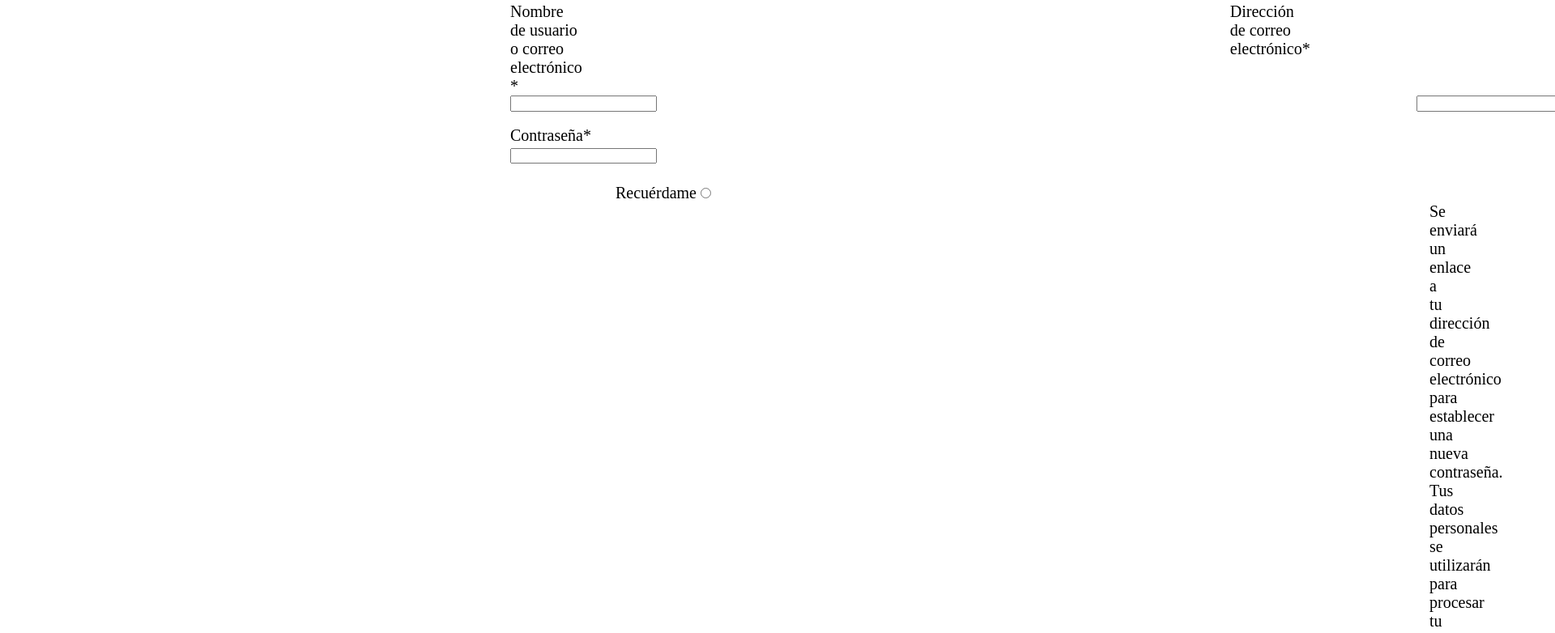
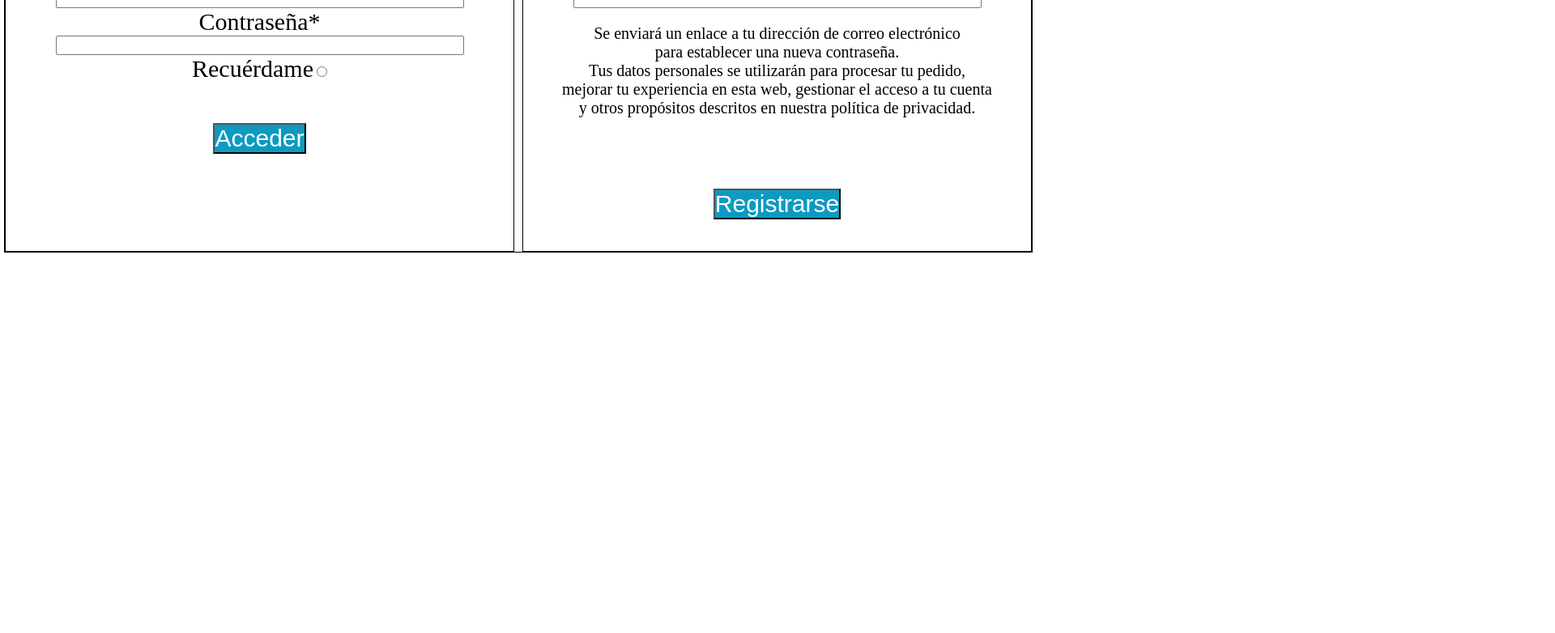
Before and after one commit to SolangeLobo/PreEntrega2_DesarrolloWeb_SolangeLobo, a plain HTML site: page DesarrolloWeb/pages/crearCuenta.html in a window 1280 px wide. Shown: the part 373-1155 px from the top of the page at 81% size, 1920 px wide, since content can reach past the window. After the commit the page ends 800 px from the top, so only its background shows below. Drawn offline with Linux system fonts and the light colour scheme.

Commit message:
grid implementation

```diff
--- a/DesarrolloWeb/css/crearCuentaStyle.css
+++ b/DesarrolloWeb/css/crearCuentaStyle.css
@@ -29,7 +29,23 @@ header nav h1
     font-size: 75px;
 }
 
-main form h1
+.main
+{
+    border:  1px solid black;
+    margin: 5px;
+    display: grid;
+    grid-template-columns: repeat(2,1fr);
+    grid-template-rows: repeat(1, 400px);
+    gap: 10px;
+}
+
+.Area
+{
+    text-align: center;
+    border:  1px solid black;
+}
+
+main h1
 {
     color: rgb(12, 154, 193);
     font-size: 45px;
@@ -37,7 +53,7 @@ main form h1
     padding: 25px;
 }
 
-main form h2
+main h2
 {
     color: rgb(12, 154, 193);
     font-size: 35px;
@@ -45,70 +61,27 @@ main form h2
     word-spacing: 1000px;
 }
 
-main article form div.MiCuenta
+button
 {
-    padding-left: 630px;
-    font-size: 20px;
-    display: flex;
-}
-
-main article form div.MiCuenta label.NuevoUsuario
-{
-    padding-left: 800px;
-}
-
-main article form div.MiCuentaInputField
-{
-    display: flex;
-    justify-content: space-between;
-    padding-left: 630px;
-    width: 1300px;
-    height: 20px;
-}
-
-main article form div.Contraseña
-{
-    padding-left: 630px;
-    padding-bottom: 25px;
-    font-size: 20px;
-}
-
-
-main article form div.Acceder
-{
-    padding-left: 760px;
-}
-
-main article form div.Acceder button
-{
-    width: 120px;
-    height: 40px;
-    font-size: 20px;
+    margin: 50px;
+    font-size: 30px;
     color: white;
     background-color: rgb(12, 154, 193);
 }
 
-main article form div.Registrarse
+label
 {
-    padding-left: 1765px;
+    font-size: 30px;
 }
 
-main article form div.Registrarse button
+input.Text
 {
-    width: 120px;
-    height: 40px;
-    font-size: 20px;
-    color: white;
-    background-color: rgb(12, 154, 193);
+    height: 20px;
+    width: 500px;
 }
 
-main article form div.Recuerdame
+main div.Area div.Registrarse p
 {
-    padding-left: 760px;
     font-size: 20px;
+    margin: 20px;
 }
-
-main article form div.Recuerdame p.Instrucciones
-{
-    padding-left: 1005px;
-}
--- a/DesarrolloWeb/pages/crearCuenta.html
+++ b/DesarrolloWeb/pages/crearCuenta.html
@@ -18,43 +18,44 @@
         </nav>
     </header>
     <main>
-        <article>
-            <form>
         <h1>Mi Cuenta</h1>
-                <h2>Acceder Registrarse</h2>
+        <section>
+            <div class="main">
+                <div class="Area">
+                    <div class="Acceder">
+                        <h2>Acceder</h2>
+                        <label>Nombre de usuario o correo electrónico *</label>
                         <br>
-                <div class="MiCuenta">
-                    <label>Nombre de usuario o correo electrónico *</label>
-                    <label class="NuevoUsuario">Dirección de correo electrónico*</label>
-                </div>
-                <div class="MiCuentaInputField">
-                    <input type="text">
-                    <input type="text">
-                </div>
+                        <input class="Text" type="text">
                         <br>
-                <div class="Contraseña">
                         <label>Contraseña*</label>
                         <br>
-                    <input type="text">
-                </div>
-                <div class="Recuerdame">
+                        <input class="Text" type="text">
+                        <br>
                         <label>Recuérdame</label>
                         <input type="radio">
-                    <p class="Instrucciones">Se enviará un enlace a tu dirección de correo electrónico <br>
+                        <br>
+                        <button>Acceder</button>
+                    </div>
+                </div>
+                <div class="Area">
+                    <div class="Registrarse">
+                        <h2>Registrarse</h2>
+                        <label>Dirección de correo electrónico*</label>
+                        <br>
+                        <input class="Text" type="text">
+                        <br>
+                        <p>Se enviará un enlace a tu dirección de correo electrónico <br>
                             para establecer una nueva contraseña.<br>
                             Tus datos personales se utilizarán para procesar tu pedido,<br>
                             mejorar tu experiencia en esta web, gestionar el acceso a tu cuenta<br>
                             y otros propósitos descritos en nuestra política de privacidad.</p>
-                </div>
                         <br>
-                <div class="Acceder">
-                <button>Acceder</button>
-                </div>
-                <div class="Registrarse">
                         <button>Registrarse</button>
                     </div>
-            </form>
-        </article>
+                </div>
+            </div>
+        </section>
     </main>
 </body>
 </html>
```
Lines whose indentation alone changed are shown as unchanged.
